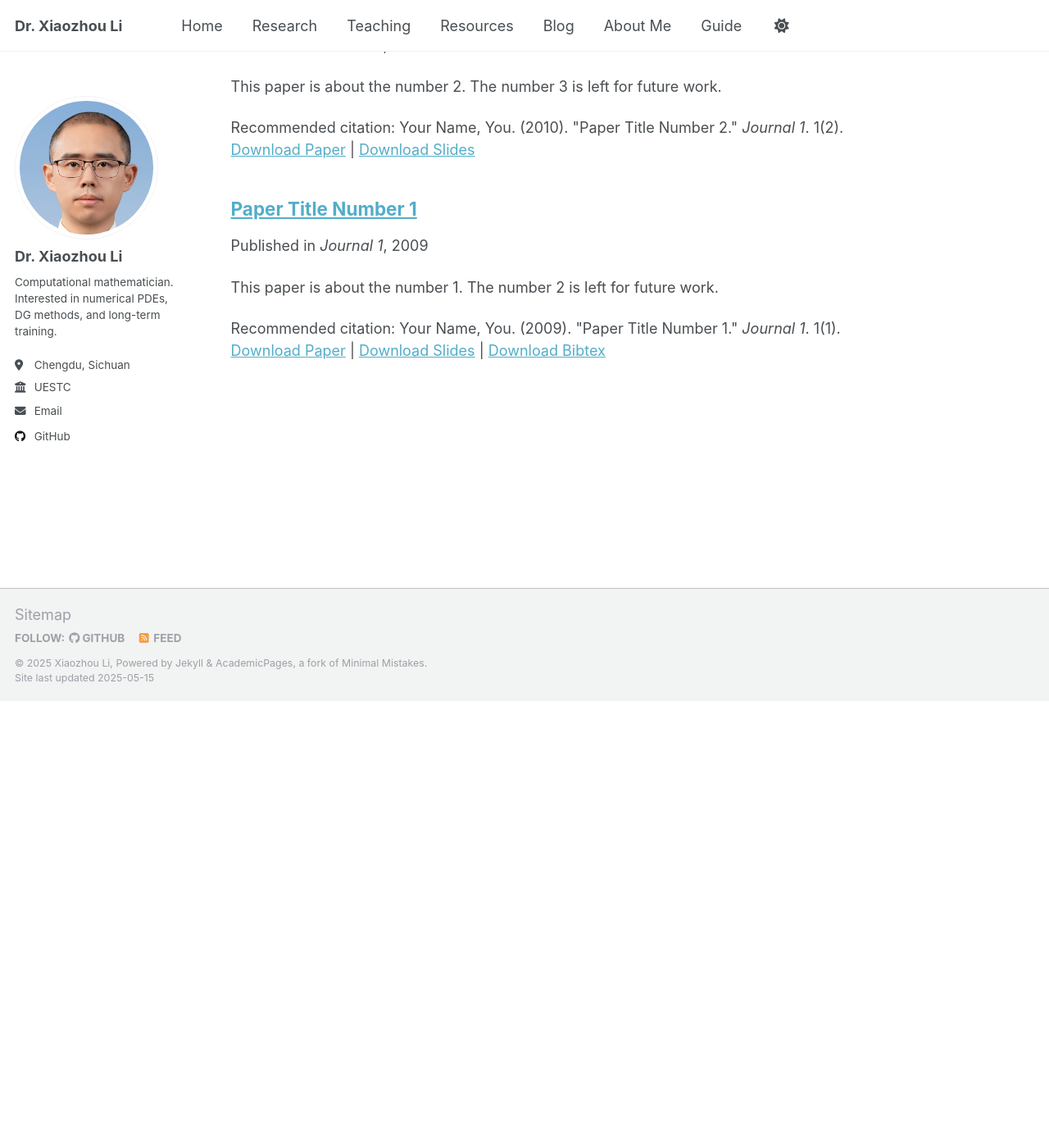
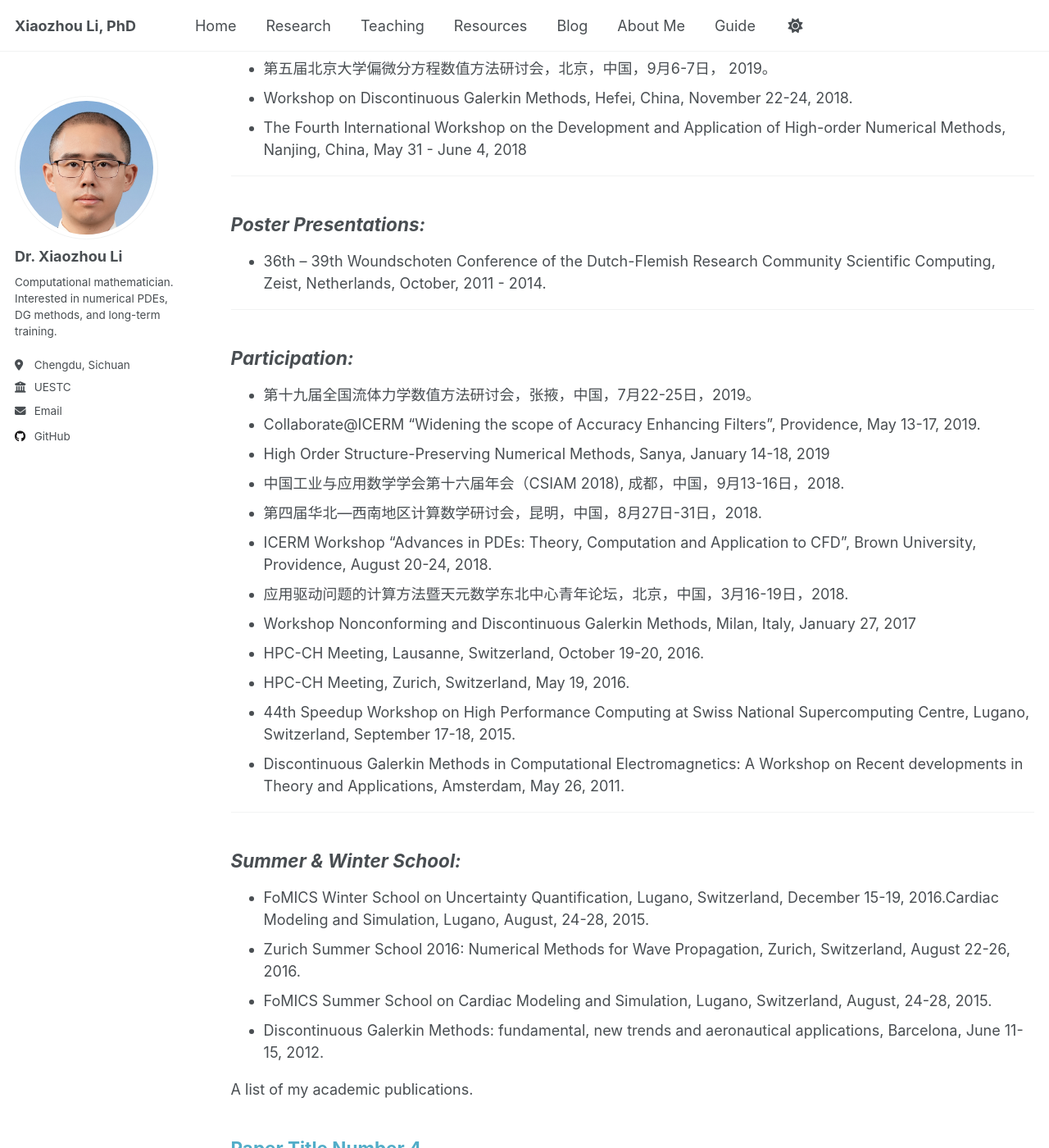
Before and after one commit to xiaozhouli/xiaozhouli.github.io, a Jekyll site: the page built from _pages/research-talks.md, in a window 1280 px wide and 1400 px high, scrolled down 710 px. Shown: the whole window at 82% size. Built offline with Jekyll 4.4.1, drawn with Linux system fonts in a browser that asks for light colours; before the commit the page ends 1565 px from its top, so only the background shows below that; some of the changed text lies outside the part shown.

```diff
--- a/_config.yml
+++ b/_config.yml
@@ -9,7 +9,7 @@
 # Basic Site Settings
 locale                   : "en-US"
 site_theme               : "default"
-title                    : "Dr. Xiaozhou Li"
+title                    : "Xiaozhou Li, PhD"
 title_separator          : "-"
 name                     : &name "Xiaozhou Li"
 description              : &description "Associate Researcher at UESTC"
--- a/_pages/research-talks.md
+++ b/_pages/research-talks.md
@@ -7,6 +7,51 @@ author_profile: true
 
 {% include base_path %}
 
+# Conferences/Workshops
+
+***
+## _Invited Mini-Symposium Talk:_
+* 第十二届全国计算数学年会，哈尔滨，中国，7月31日–8月4日，2019。
+* The International Conference on The Mathematics of Finite Elements and Applications (MAFELAP), Brunel University, London, UK, June, 2019.
+* International Conference on Spectral and High Order Methods (ICOSAHOM), London, UK, July 17-21, 2018.
+* SIAM Conference on Computational Science and Engineering (CSE17), Atlanta, Georgia, USA, February 27 - March 3, 2017.
+* International Conference on Domain Decomposition Methods XXIV, Svalbard, Norway, February 6 - 10, 2017.
+* The 5th International Conference on Computational Methods, Cambridge, UK, July 28-30, 2014.
+* International Conference on Spectral and High Order Methods (ICOSAHOM), Salt Lake City, Utah, USA, June 23-27, 2014.
+* The Fourteenth International Conference on The Mathematics of Finite Elements and Applications (MAFELAP), Brunel University, London, UK, June 11-14, 2013.
+
+***
+## _Invited Talk:_
+* 第五届北京大学偏微分方程数值方法研讨会，北京，中国，9月6-7日， 2019。
+* Workshop on Discontinuous Galerkin Methods, Hefei, China, November 22-24, 2018.
+* The Fourth International Workshop on the Development and Application of High-order Numerical Methods, Nanjing, China, May 31 - June 4, 2018
+
+***
+## _Poster Presentations:_
+* 36th – 39th Woundschoten Conference of the Dutch-Flemish Research Community Scientific Computing, Zeist, Netherlands, October, 2011 - 2014.
+
+***
+## _Participation:_
+* 第十九届全国流体力学数值方法研讨会，张掖，中国，7月22-25日，2019。
+* Collaborate@ICERM “Widening the scope of Accuracy Enhancing Filters”, Providence, May 13-17, 2019.
+* High Order Structure-Preserving Numerical Methods, Sanya, January 14-18, 2019
+* 中国工业与应用数学学会第十六届年会（CSIAM 2018), 成都，中国，9月13-16日，2018.
+* 第四届华北—西南地区计算数学研讨会，昆明，中国，8月27日-31日，2018.
+* ICERM Workshop “Advances in PDEs: Theory, Computation and Application to CFD”, Brown University, Providence, August 20-24, 2018.
+* 应用驱动问题的计算方法暨天元数学东北中心青年论坛，北京，中国，3月16-19日，2018.
+* Workshop Nonconforming and Discontinuous Galerkin Methods, Milan, Italy, January 27, 2017
+* HPC-CH Meeting, Lausanne, Switzerland, October 19-20, 2016.
+* HPC-CH Meeting, Zurich, Switzerland, May 19, 2016.
+* 44th Speedup Workshop on High Performance Computing at Swiss National Supercomputing Centre, Lugano, Switzerland, September 17-18, 2015.
+* Discontinuous Galerkin Methods in Computational Electromagnetics: A Workshop on Recent developments in Theory and Applications, Amsterdam, May 26, 2011.
+
+***
+## _Summer & Winter School:_
+* FoMICS Winter School on Uncertainty Quantification, Lugano, Switzerland, December 15-19, 2016.Cardiac Modeling and Simulation, Lugano, August, 24-28, 2015.
+* Zurich Summer School 2016: Numerical Methods for Wave Propagation, Zurich, Switzerland, August 22-26, 2016.
+* FoMICS Summer School on Cardiac Modeling and Simulation, Lugano, Switzerland, August, 24-28, 2015.
+* Discontinuous Galerkin Methods: fundamental, new trends and aeronautical applications, Barcelona, June 11-15, 2012.
+
 A list of my academic publications.
 
 {% for post in site.publications reversed %}
```
Also changed, not shown: _pages/research.md (+2 -0 lines), _pages/teaching.md (+2 -2 lines), _projects/2009-04-01-project-AFOSR.md (added, +29 -0 lines), _projects/2009-10-01-paper-title-number-1.md (deleted, +0 -14 lines).
